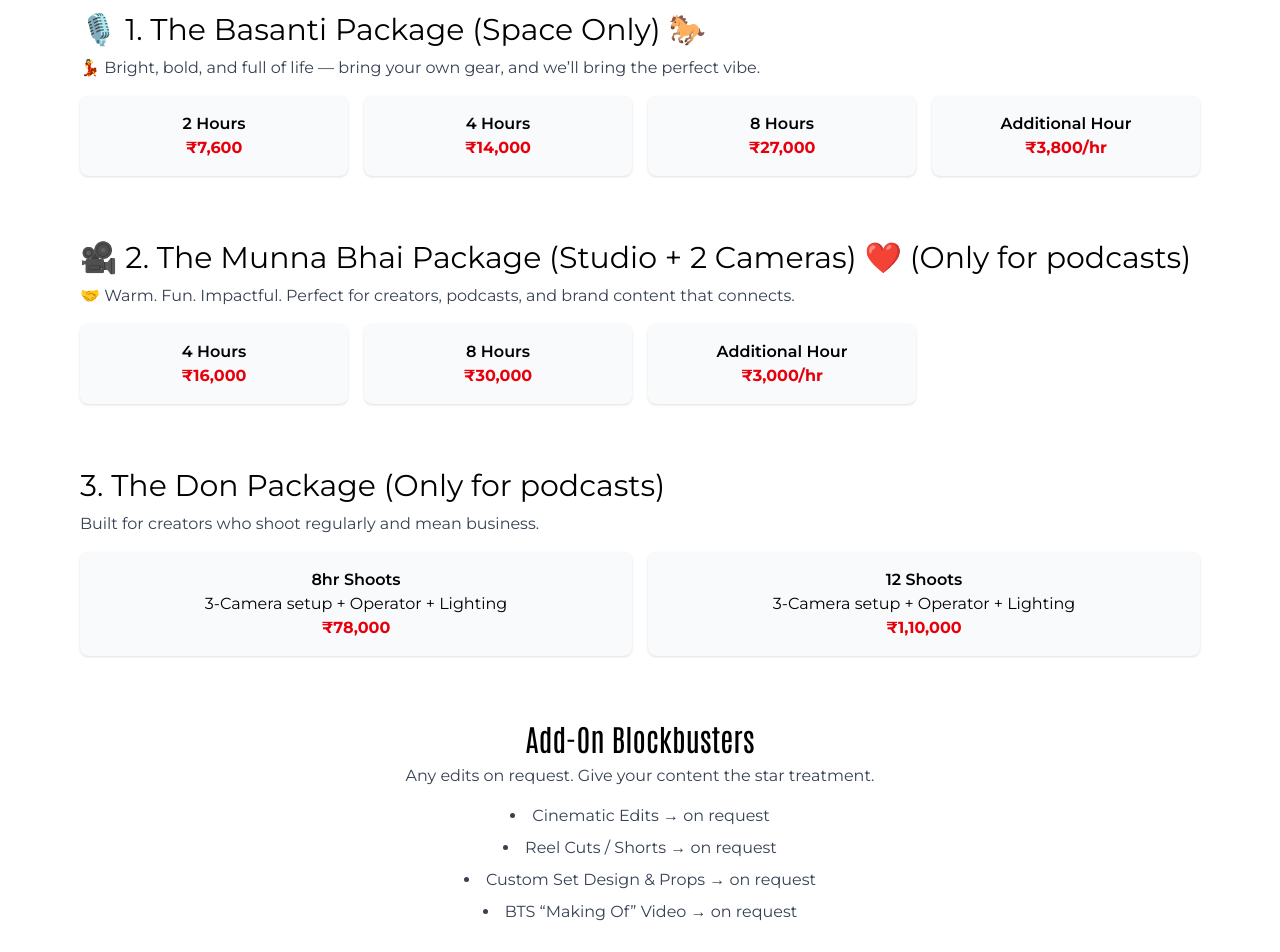
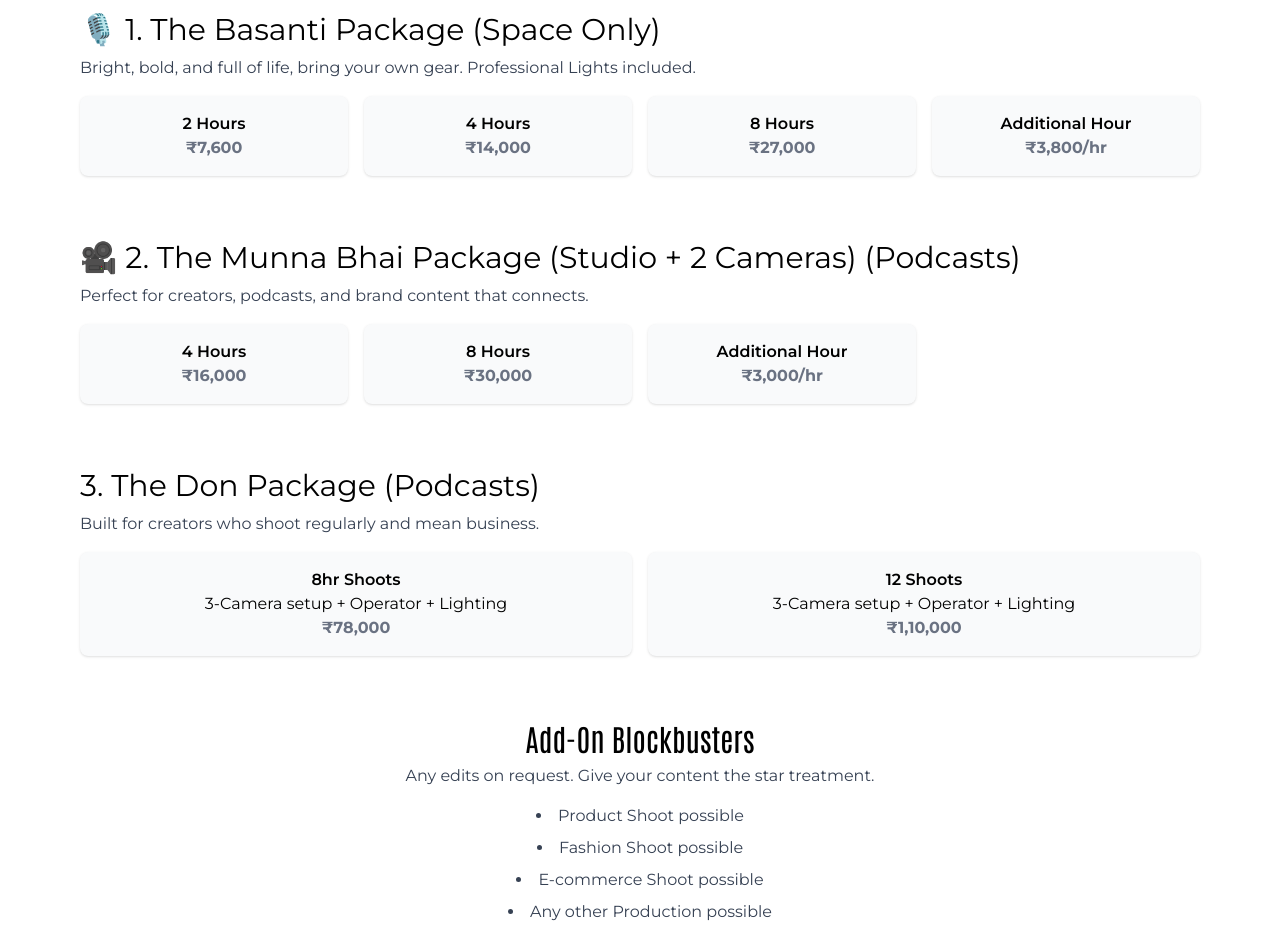
Before and after one commit to tanyasinha2003/filme, a Next.js app: page / in a window 1280 px wide. Shown: the part 4040-4992 px from the top of the page. Built offline with nearby package versions, Linux system fonts and the light colour scheme.

Commit message:
small changes

```diff
--- a/app/page.js
+++ b/app/page.js
@@ -445,12 +445,12 @@
                     <p className="text-gray-500 line-through text-sm">
                       {pkg.original}
                     </p>
-                    <p className="text-xl font-semibold text-red-600">
+                    <p className="text-xl font-semibold text-gray-500">
                       {pkg.price}
                     </p>
                   </div>
                 ) : (
-                  <p className="text-xl font-semibold text-red-600">
+                  <p className="text-xl font-semibold text-gray-500">
                     {pkg.price}
                   </p>
                 )}
@@ -498,29 +498,28 @@
           {/* 1. Basanti Package */}
           <div>
             <p className="text-2xl md:text-3xl  mb-2">
-              🎙️ 1. The Basanti Package (Space Only) 🐎
+              🎙️ 1. The Basanti Package (Space Only)
             </p>
             <p className="text-gray-700 mb-4">
-              💃 Bright, bold, and full of life — bring your own gear, and we’ll
-              bring the perfect vibe.
+               Bright, bold, and full of life, bring your own gear. Professional Lights included.
             </p>
 
             <div className="grid grid-cols-2 sm:grid-cols-4 gap-4 text-center">
               <div className="p-4  rounded-lg shadow-sm bg-gray-50">
                 <p className="font-semibold">2 Hours</p>
-                <p className="text-red-600 font-bold">₹7,600</p>
+                <p className="text-gray-500 font-bold">₹7,600</p>
               </div>
               <div className="p-4  rounded-lg shadow-sm bg-gray-50">
                 <p className="font-semibold">4 Hours</p>
-                <p className="text-red-600 font-bold">₹14,000</p>
+                <p className="text-gray-500 font-bold">₹14,000</p>
               </div>
               <div className="p-4  rounded-lg shadow-sm bg-gray-50">
                 <p className="font-semibold">8 Hours</p>
-                <p className="text-red-600 font-bold">₹27,000</p>
+                <p className="text-gray-500 font-bold">₹27,000</p>
               </div>
               <div className="p-4  rounded-lg shadow-sm bg-gray-50">
                 <p className="font-semibold">Additional Hour</p>
-                <p className="text-red-600 font-bold">₹3,800/hr</p>
+                <p className="text-gray-500 font-bold">₹3,800/hr</p>
               </div>
             </div>
           </div>
@@ -528,25 +527,25 @@
           {/* 2. Munna Bhai Package */}
           <div>
             <p className="text-2xl md:text-3xl  mb-2">
-              🎥 2. The Munna Bhai Package (Studio + 2 Cameras) ❤️ (Only for podcasts)
+              🎥 2. The Munna Bhai Package (Studio + 2 Cameras) (Podcasts)
             </p>
             <p className="text-gray-700 mb-4">
-              🤝 Warm. Fun. Impactful. Perfect for creators, podcasts, and brand
+              Perfect for creators, podcasts, and brand
               content that connects.
             </p>
 
             <div className="grid grid-cols-2 sm:grid-cols-4 gap-4 text-center">
               <div className="p-4  rounded-lg shadow-sm bg-gray-50">
                 <p className="font-semibold">4 Hours</p>
-                <p className="text-red-600 font-bold">₹16,000</p>
+                <p className="text-gray-500 font-bold">₹16,000</p>
               </div>
               <div className="p-4  rounded-lg shadow-sm bg-gray-50">
                 <p className="font-semibold">8 Hours</p>
-                <p className="text-red-600 font-bold">₹30,000</p>
+                <p className="text-gray-500 font-bold">₹30,000</p>
               </div>
               <div className="p-4  rounded-lg shadow-sm bg-gray-50">
                 <p className="font-semibold">Additional Hour</p>
-                <p className="text-red-600 font-bold">₹3,000/hr</p>
+                <p className="text-gray-500 font-bold">₹3,000/hr</p>
               </div>
             </div>
           </div>
@@ -554,7 +553,7 @@
           {/* 3. Don Package */}
           <div>
             <p className="text-2xl md:text-3xl mb-2">
-              3. The Don Package (Only for podcasts)
+              3. The Don Package (Podcasts)
             </p>
             <p className="text-gray-700 mb-4">
               Built for creators who shoot regularly and mean business.
@@ -564,12 +563,12 @@
               <div className="p-4  rounded-lg shadow-sm bg-gray-50">
                 <p className="font-semibold">8hr Shoots</p>
                 <p>3-Camera setup + Operator + Lighting</p>
-                <p className="text-red-600 font-bold">₹78,000</p>
+                <p className="text-gray-500 font-bold">₹78,000</p>
               </div>
               <div className="p-4  rounded-lg shadow-sm bg-gray-50">
                 <p className="font-semibold">12 Shoots</p>
                 <p>3-Camera setup + Operator + Lighting</p>
-                <p className="text-red-600 font-bold">₹1,10,000</p>
+                <p className="text-gray-500 font-bold">₹1,10,000</p>
               </div>
             </div>
           </div>
@@ -584,10 +583,10 @@
     Any edits on request. Give your content the star treatment.
   </p>
   <ul className="list-disc list-inside space-y-2 text-gray-700">
-    <li>Cinematic Edits → on request</li>
-    <li>Reel Cuts / Shorts → on request</li>
-    <li>Custom Set Design & Props → on request</li>
-    <li>BTS “Making Of” Video → on request</li>
+    <li>Product Shoot possible</li>
+    <li>Fashion Shoot possible</li>
+    <li>E-commerce Shoot possible</li>
+    <li>Any other Production possible</li>
   </ul>
 </div>
       </section>
```
